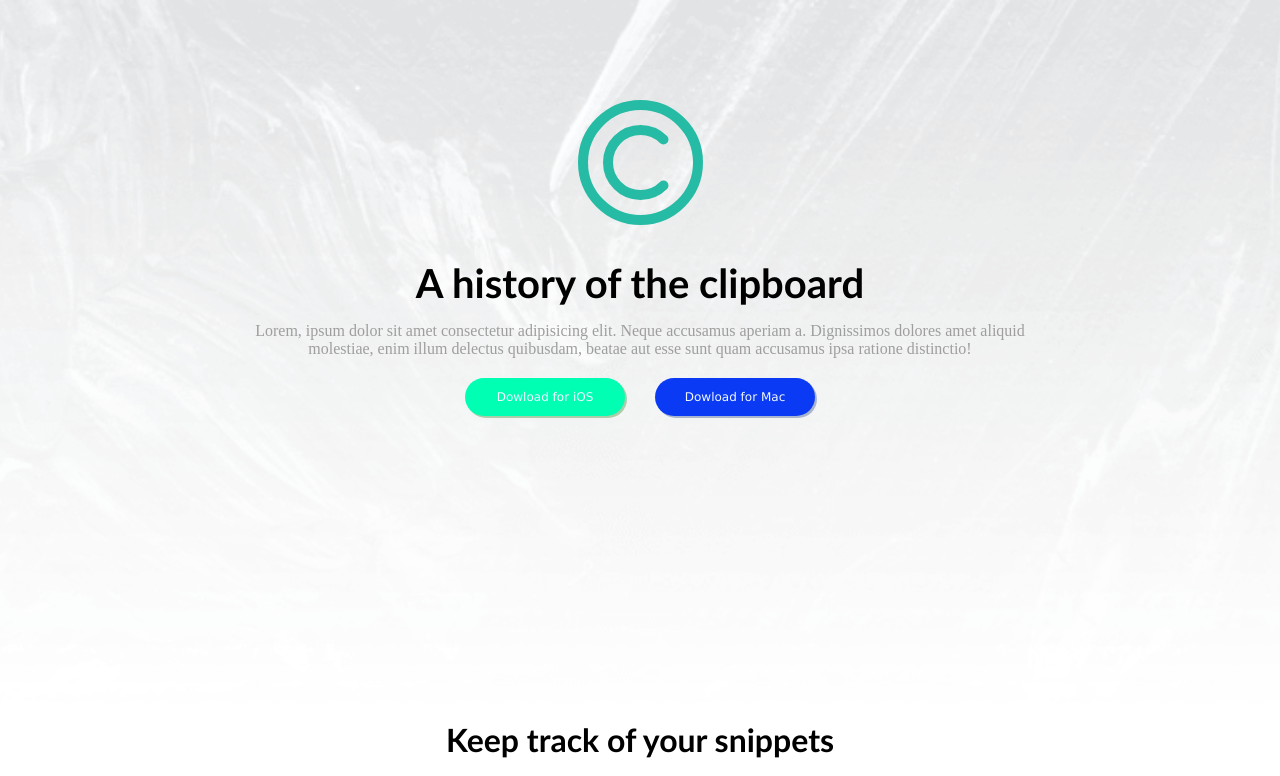
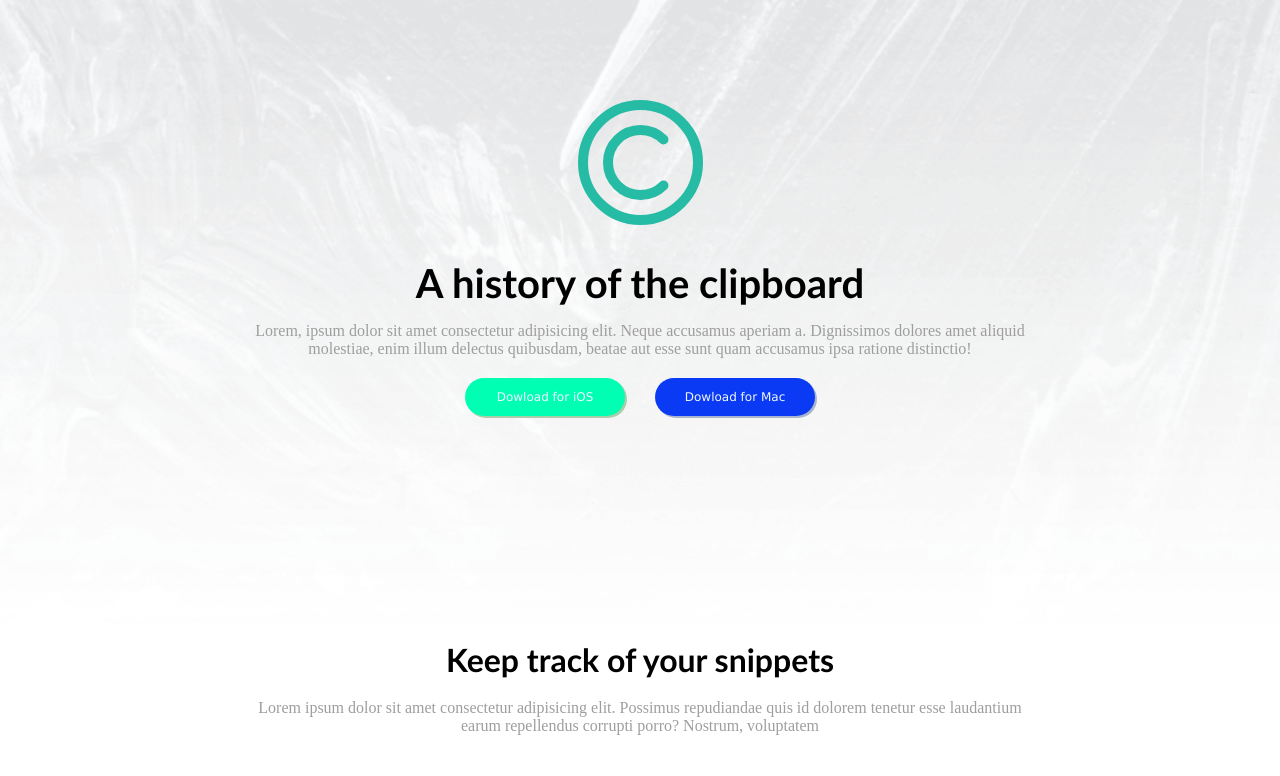
Before and after one commit to Parkjindream/web-frontend-2, a plain HTML site: page index.html in a window 1280 px wide. Shown: the top 776 px of the page. Drawn offline with Linux system fonts and the light colour scheme.

Commit message:
Fix header background position and sizing

```diff
--- a/style.css
+++ b/style.css
@@ -5,7 +5,8 @@
 }
 header{
     background-image: url(./images/bg-header-desktop.png);
-    height: 90vh;
+  background-size: 100% auto;
+  min-height: 80vh;
     background-position: center;
     background-size: cover;
     background-repeat: no-repeat;
```
